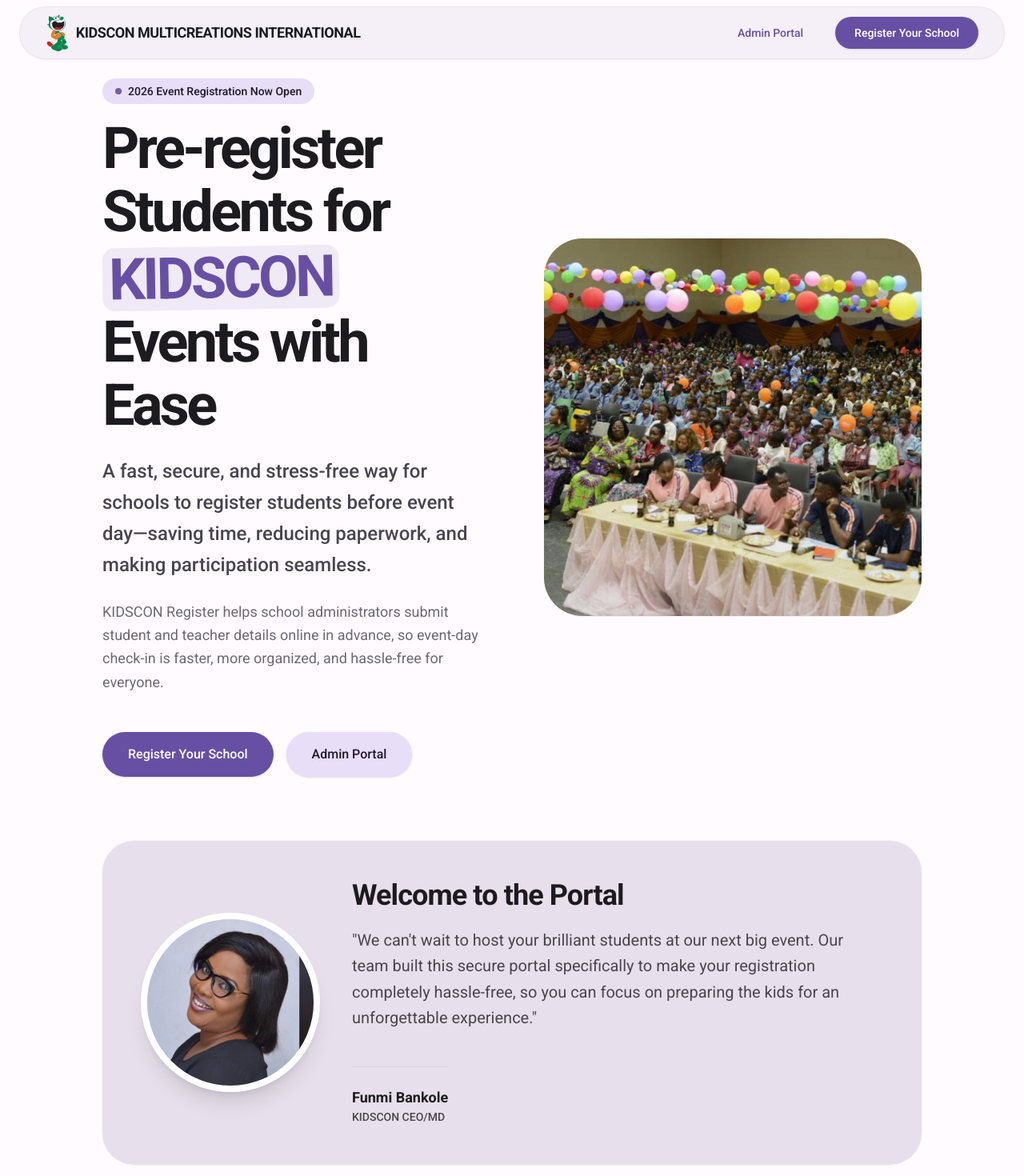
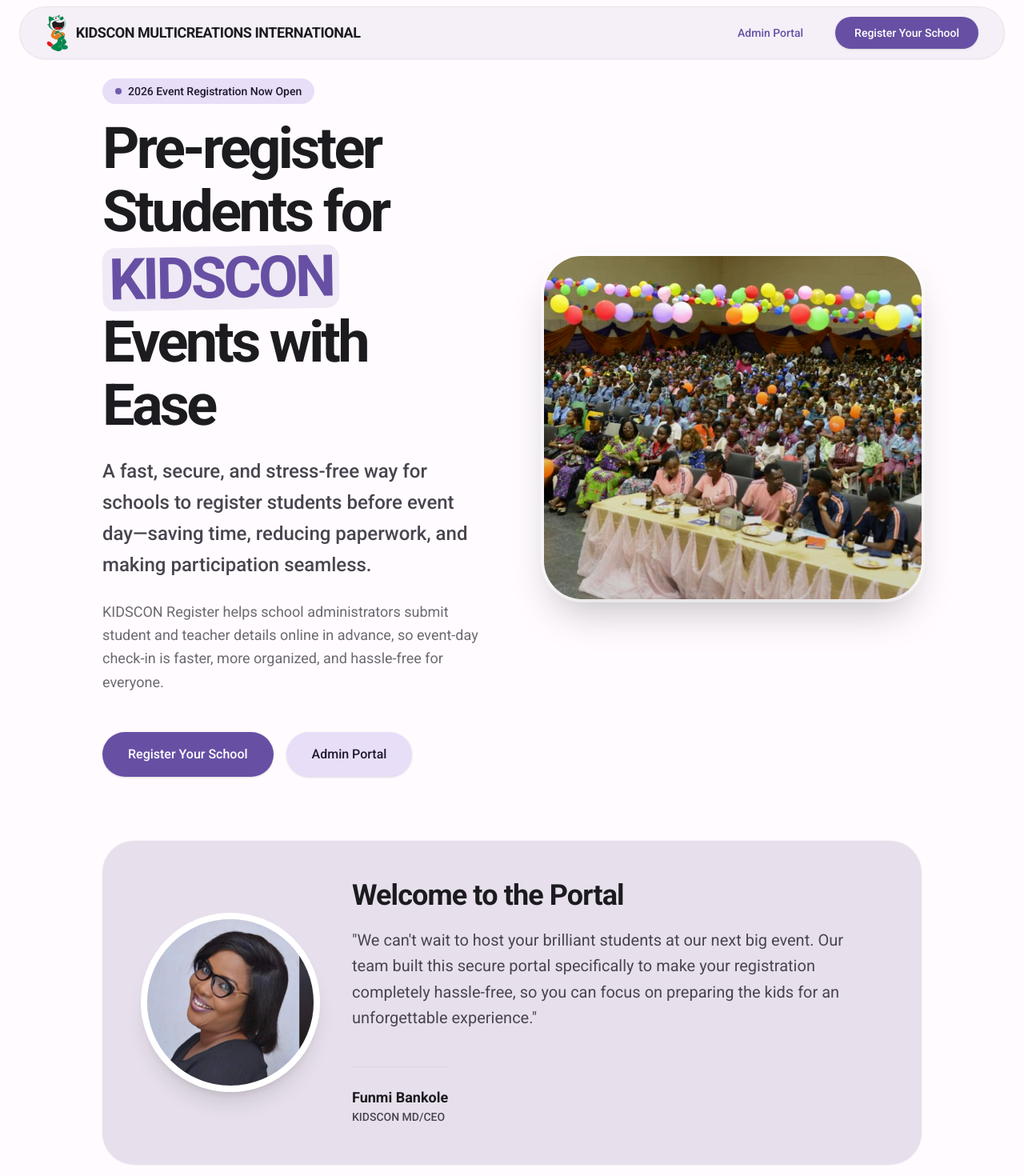
Before and after one commit to ifebanky20-commits/Kidscon-registration, a React (Vite) app: page / in a window 1280 px wide. Shown: the top 1470 px of the page at 80% size. Built offline with nearby package versions, Linux system fonts and the light colour scheme; no server answers.

Commit message:
fix: tweaked title to MD/CEO and improved hero image rendering filters

```diff
--- a/src/pages/LandingPage.jsx
+++ b/src/pages/LandingPage.jsx
@@ -46,14 +46,15 @@
 
         {/* Right Hero Visuals */}
         <div className="flex-1 relative w-full max-w-md lg:max-w-lg hidden md:block pt-12 lg:pt-0">
-          <div className="relative w-full aspect-[4/3] sm:aspect-square bg-md-surface-container rounded-[48px] overflow-hidden md-elevation-1 animate-in fade-in slide-in-from-right-8 duration-[700ms] ease-md group">
+          <div className="relative w-full aspect-[4/3] lg:aspect-[1.1/1] bg-md-surface-container rounded-[48px] overflow-hidden md-elevation-1 animate-in fade-in slide-in-from-right-8 duration-[700ms] ease-md group ring-4 ring-white/50 shadow-2xl">
             <img
               src={eventPic}
               alt="Kidscon Event Audience"
-              className="absolute inset-0 w-full h-full object-cover transition-transform duration-[700ms] ease-md group-hover:scale-105"
+              className="absolute inset-0 w-full h-full object-cover contrast-[1.05] saturate-[1.15] brightness-[1.03] transition-transform duration-[700ms] ease-md group-hover:scale-105"
+              style={{ imageRendering: '-webkit-optimize-contrast' }}
             />
             {/* Subtle overlay for depth */}
-            <div className="absolute inset-0 bg-gradient-to-t from-black/10 to-transparent pointer-events-none"></div>
+            <div className="absolute inset-0 bg-gradient-to-t from-black/20 to-black/0 pointer-events-none"></div>
           </div>
         </div>
       </div>
@@ -71,7 +72,7 @@
             </p>
             <div className="pt-2 border-t border-md-outline/10 mt-6 inline-block w-full md:w-auto">
               <p className="font-bold text-md-on-background text-lg pt-4">Funmi Bankole</p>
-              <p className="text-md-on-surface-variant text-sm font-medium">KIDSCON CEO/MD</p>
+              <p className="text-md-on-surface-variant text-sm font-medium">KIDSCON MD/CEO</p>
             </div>
           </div>
         </div>
```
